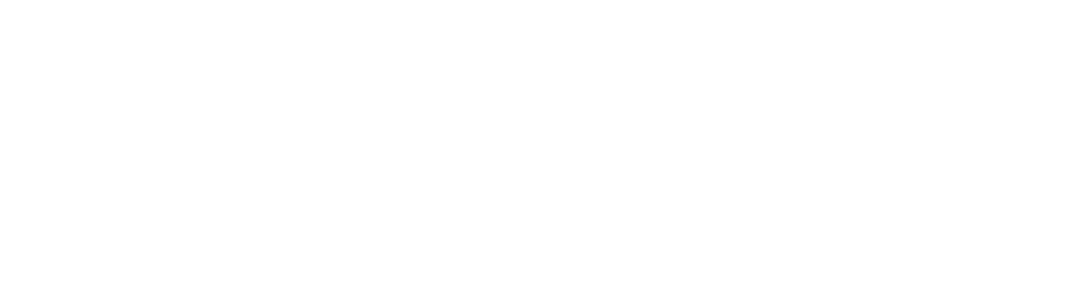
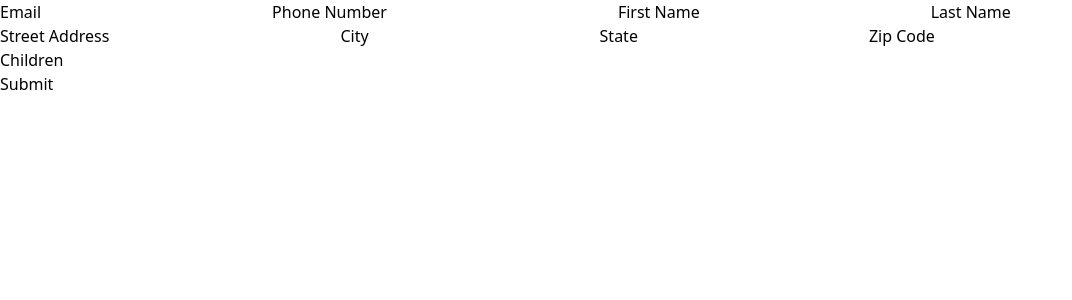
Before and after one commit to nateolin/somerset-soccer-club-nextjs, a Next.js app: page /account/register in a window 1280 px wide. Shown: the top 300 px of the page, without its empty margins (0-1072 px from the left). Built offline with nearby package versions, Linux system fonts and the light colour scheme.

Commit message:
form wip - figure out the nested form bb

```diff
--- a/pages/account/register.tsx
+++ b/pages/account/register.tsx
@@ -1,14 +1,27 @@
 import { useRouter } from 'next/router'
+import { Children } from 'react'
 import { SubmitHandler, useForm } from 'react-hook-form'
-import { State } from '../../models/common'
+import { string } from 'yup'
+import { Gender, State } from '../../models/common'
 
 interface UserRegistration {
+  email: string
+  phoneNumber: string
   firstName: string
   lastName: string
-  address: string
-  address2: string
+  streetAddress: string
+  streetAddress2: string
   city: string
   state: State
+  zipCode: string
+  children: Child[]
+}
+
+interface Child {
+  childFirstName: string
+  childLastName: string
+  childGender: Gender
+  childBirthDate: string
 }
 
 const Register = () => {
@@ -18,10 +31,66 @@ const Register = () => {
     formState: { errors },
   } = useForm<UserRegistration>()
   const router = useRouter()
+  let children: Child[] = []
 
   const onSubmit: SubmitHandler<UserRegistration> = (data) => console.log(data)
 
-  return <div></div>
+  return (
+    <div>
+      <form onSubmit={handleSubmit(onSubmit)}>
+        <label>Email</label>
+        <input {...register('email', { required: true })} />
+
+        <label>Phone Number</label>
+        <input {...register('phoneNumber', { required: true })} />
+
+        <label>First Name</label>
+        <input {...register('firstName', { required: true })} />
+
+        <label>Last Name</label>
+        <input {...register('lastName', { required: true })} />
+
+        <label>Street Address</label>
+        <input {...register('streetAddress', { required: true })} />
+
+        <label>City</label>
+        <input {...register('city', { required: true })} />
+
+        <label>State</label>
+        <input {...register('state', { required: true })} />
+
+        <label>Zip Code</label>
+        <input {...register('zipCode', { required: true })} />
+        <div>
+          <label>Children</label>
+          {children.map((child) => (
+            <div>
+              <label>Child First Name</label>
+              <input {...register('childFirstName', { required: true })} />
+
+              <label>Child Last Name</label>
+              <input {...register('childLastName', { required: true })} />
+
+              <label>Child Gender</label>
+              <input {...register('childGender', { required: true })} />
+
+              <label>Child Birth Date</label>
+              <input {...register('childBirthDate', { required: true })} />
+            </div>
+          ))}
+        </div>
+
+        {errors.firstName && <span>First Name is required</span>}
+        {errors.lastName && <span>Last Name is required</span>}
+        {errors.streetAddress && <span>First Name is required</span>}
+        {errors.city && <span>Last Name is required</span>}
+        {errors.state && <span>First Name is required</span>}
+        {errors.zipCode && <span>Last Name is required</span>}
+
+        <input type="submit" />
+      </form>
+    </div>
+  )
 }
 
 export default Register
```
